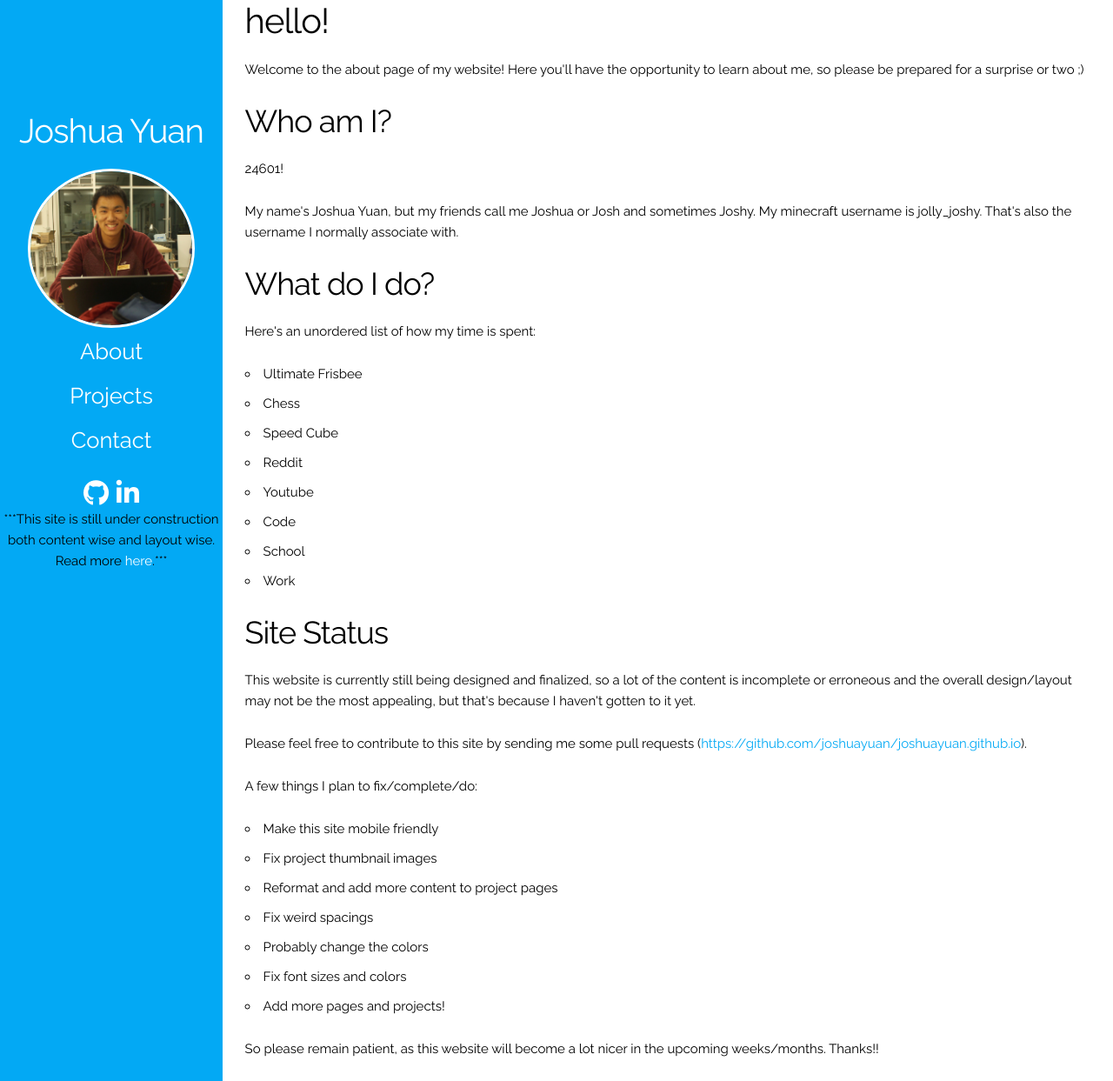
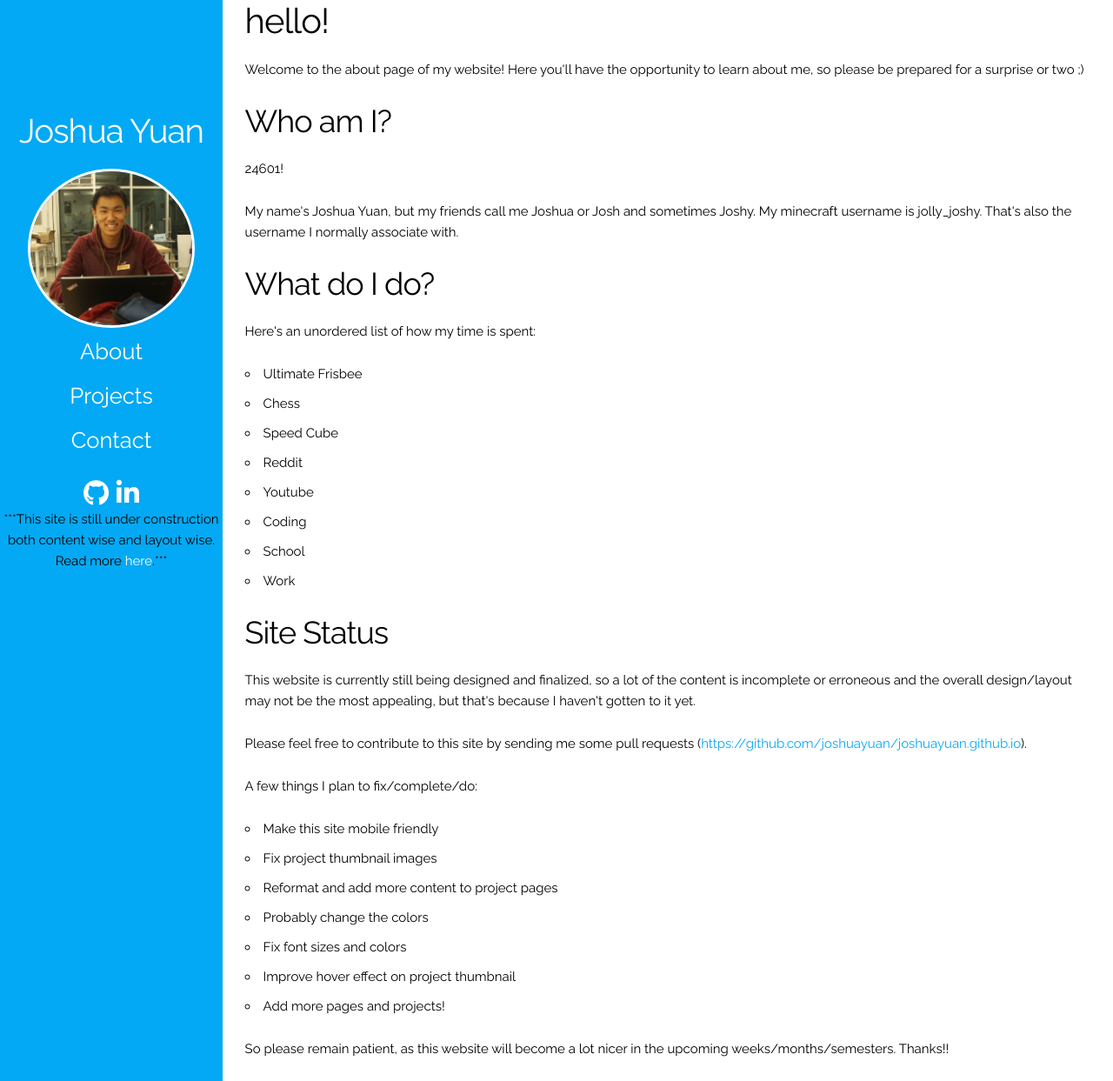
Before and after one commit to joshuayuan/joshuayuan-old-site, a Jekyll site: the page built from about.html, in a window 1280 px wide and 1243 px high. Shown: the whole window at 87% size. Built offline with Jekyll 4.4.1, drawn with Linux system fonts in a browser that asks for light colours; nearby versions of some CDN libraries; comment, search, counter and statistics services are not loaded.

Commit message:
starting edits on avatar.html

```diff
--- /dev/null
+++ b/_projects/avatar.html
@@ -0,0 +1,5 @@
+---
+layout: project
+title: ATLA Scripts
+order: 6
+---
--- a/_projects/checkedin.html
+++ b/_projects/checkedin.html
@@ -2,7 +2,7 @@
 layout: project
 title: CheckedIn
 thumbnail: /assets/images/thumbnail_checkedin.jpg
-order: 6
+order: 8
 ---
 
 <h1 class="centered" >CheckedIn</h1>
--- a/_projects/drip.html
+++ b/_projects/drip.html
@@ -2,7 +2,7 @@
 layout: project
 title: Drip
 thumbnail: /assets/images/thumbnail_drip.jpg
-order: 5
+order: 7
 ---
 <h1 class="centered">Drip</h1>
 
--- a/_projects/suitcase.html
+++ b/_projects/suitcase.html
@@ -2,7 +2,7 @@
 layout: project
 title: Autonomous Suitcase
 thumbnail: /assets/images/thumbnail_suitcase.jpg
-order: 4
+order: 5
 ---
 
 <h1 class="centered" >Autonomous Suitcase</h1>
--- a/about.html
+++ b/about.html
@@ -15,7 +15,7 @@ layout: default
     <li>Speed Cube</li>
     <li>Reddit</li>
     <li>Youtube</li>
-    <li>Code</li>
+    <li>Coding</li>
     <li>School</li>
     <li>Work</li>
 </ul>
@@ -28,11 +28,11 @@ layout: default
         <li>Make this site mobile friendly</li>
         <li>Fix project thumbnail images</li>
         <li>Reformat and add more content to project pages</li>
-        <li>Fix weird spacings</li>
         <li>Probably change the colors</li>
         <li>Fix font sizes and colors</li>
+        <li>Improve hover effect on project thumbnail</li>
         <li>Add more pages and projects!</li>
     </ul>
-    <p>So please remain patient, as this website will become a lot nicer in the upcoming weeks/months. Thanks!!</p>
+    <p>So please remain patient, as this website will become a lot nicer in the upcoming weeks/months/semesters. Thanks!!</p>
 </div>
 </span>
```
